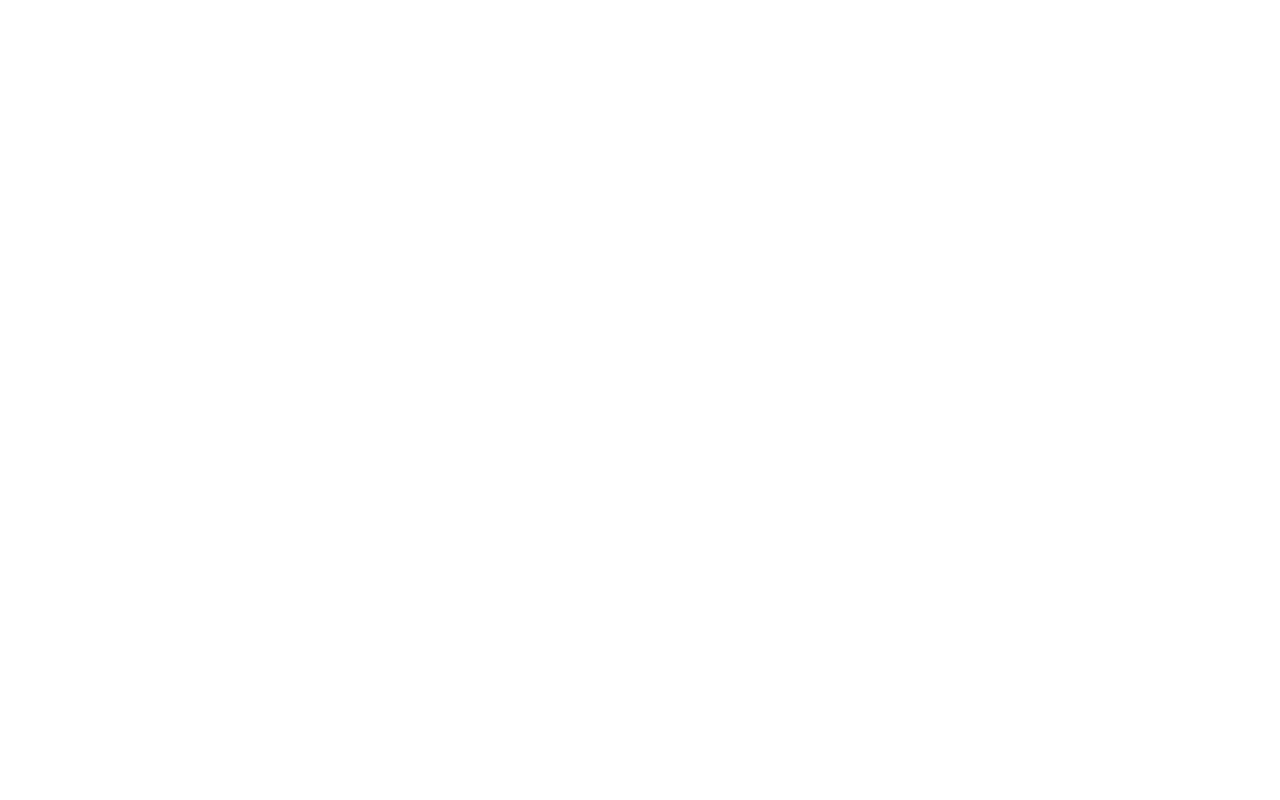
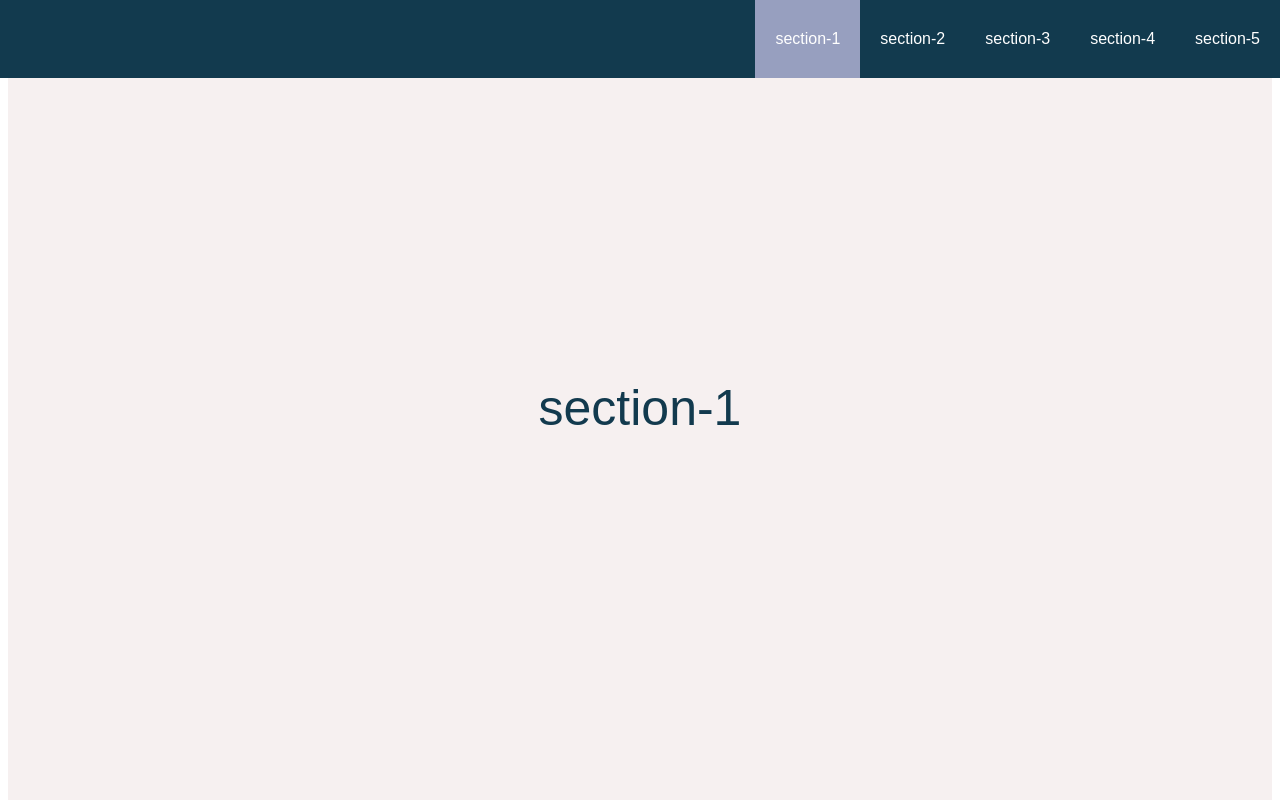
Before and after one commit to strekoza67/elems-for-site-on-JS, a plain HTML site: page index.html in a window 1280 px wide. Shown: the top 800 px of the page. Drawn offline with Linux system fonts and the light colour scheme.

Commit message:
scroll to secrion

```diff
--- /dev/null
+++ b/css/style.scss
@@ -0,0 +1,83 @@
+* {
+  box-sizing: border-box;
+}
+
+body {
+  font-family: Arial, "Helvetica Neue", Helvetica, sans-serif;
+  font-size: 16px;
+}
+
+a {
+  text-decoration: none;
+}
+
+ul,
+li {
+  list-style: none;
+}
+
+.section {
+  display: flex;
+  align-items: center;
+  justify-content: center;
+  font-size: 50px;
+  color: #fff;
+
+  &-1 {
+    height: 100vh;
+    color: #123a4e;
+    background-color: #f6f0f0;
+  }
+
+  &-2 {
+    height: 80vh;
+    background-color: #a3899b;
+  }
+
+  &-3 {
+    height: 60vh;
+    background-color: #979fbf;
+  }
+
+  &-4 {
+    height: 60vh;
+    background-color: #c35283;
+  }
+
+  &-5 {
+    height: 60vh;
+    background-color: #123a4e;
+  }
+
+}
+
+.nav {
+  position: fixed;
+  top: 0;
+  right: 0;
+  left: 0;
+  background-color: #123a4e;
+
+  &-list {
+    display: flex;
+    justify-content: flex-end;
+    padding: 0;
+    margin: 0;
+    list-style: none;
+
+    &__item {
+      &-link {
+        display: block;
+        color: #fff;
+        text-decoration: none;
+        padding: 30px 20px 30px;
+        transition: .2s;
+
+        &--active,
+        &:hover {
+          background-color: #979fbf;
+        }
+      }
+    }
+  }
+}
--- a/index.html
+++ b/index.html
@@ -5,11 +5,29 @@
   <meta charset="UTF-8">
   <meta http-equiv="X-UA-Compatible" content="IE=edge">
   <meta name="viewport" content="width=device-width, initial-scale=1.0">
-  <title>Document</title>
+  <title>Nav activity</title>
+
+  <link rel="stylesheet" href="css/style.min.css">
 </head>
 
 <body>
+  <nav class="nav">
+    <ul class="nav-list">
+      <li class="nav-list__item"><a href="#section-1" class="nav-list__item-link"> section-1</a></li>
+      <li class="nav-list__item"><a href="#section-2" class="nav-list__item-link"> section-2</a></li>
+      <li class="nav-list__item"><a href="#section-3" class="nav-list__item-link"> section-3</a></li>
+      <li class="nav-list__item"><a href="#section-4" class="nav-list__item-link"> section-4</a></li>
+      <li class="nav-list__item"><a href="#section-5" class="nav-list__item-link"> section-5</a></li>
+    </ul>
+  </nav>
 
+  <section class="section section-1" id="section-1">section-1</section>
+  <section class="section section-2" id="section-2">section-2</section>
+  <section class="section section-3" id="section-3">section-3</section>
+  <section class="section section-4" id="section-4">section-4</section>
+  <section class="section section-5" id="section-5">section-5</section>
+
+  <script src="js/main.js"></script>
 </body>
 
 </html>
--- a/js/main.js
+++ b/js/main.js
@@ -0,0 +1,28 @@
+let section = document.querySelectorAll('.section');
+let observer = new IntersectionObserver(entries => {
+  entries.forEach(entry => {
+    if (entry.isIntersecting) {
+      console.log('entry.isIntersecting', entry.target.id);
+
+      document.querySelectorAll('.nav-list__item-link').forEach(link => {
+        if (link.getAttribute('href').replace('#', '') === entry.target.id) {
+          link.classList.add('nav-list__item-link--active');
+        } else {
+          link.classList.remove('nav-list__item-link--active');
+        }
+      });
+    }
+  });
+}, {
+  treshold: 0.7,
+});
+
+section.forEach(item => {
+  observer.observe(item);
+});
+
+document.querySelector('.nav-list').addEventListener('click', (e) => {
+  if (e.target.matches('.nav-list__item-link')) {
+    console.log('clicked');
+  }
+});
```
Also changed, not shown: css/style.css, css/style.min.css (added).
